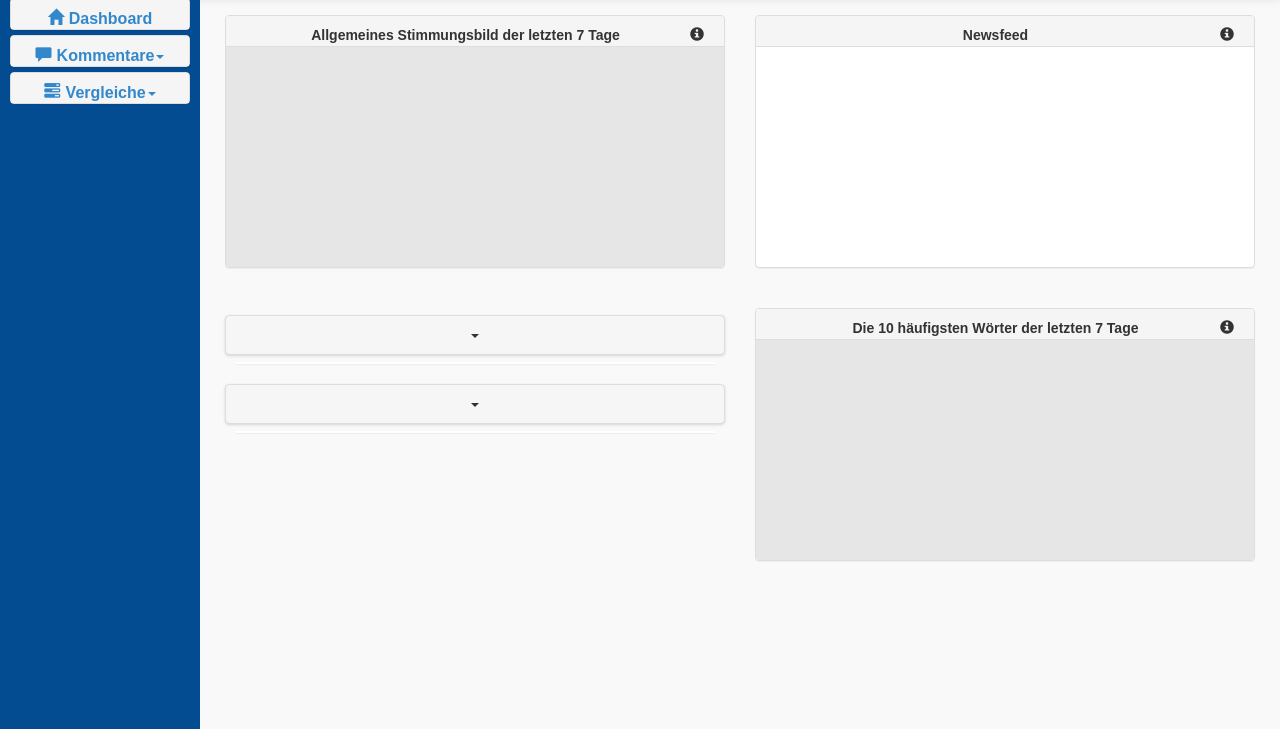
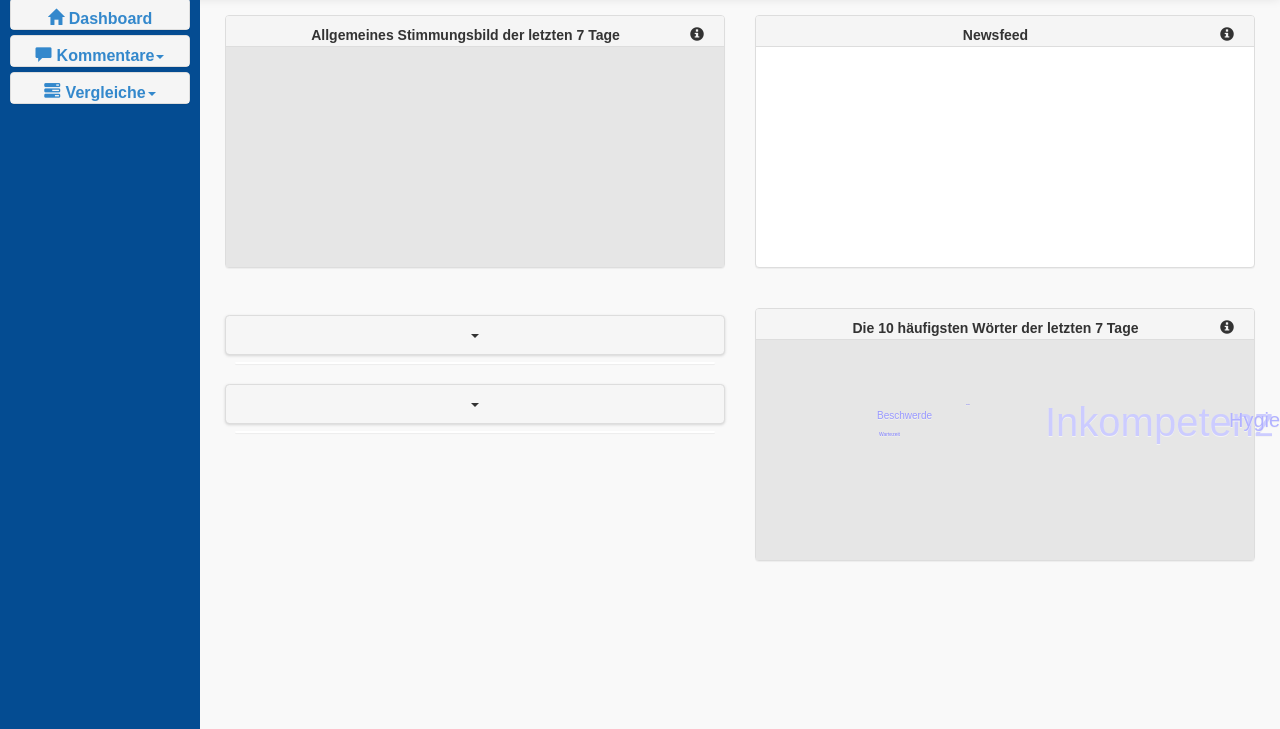
Before and after one commit to ProKo2015/Dashboard, a plain HTML site: page index.html in a window 1280 px wide. Shown: the part 71-800 px from the top of the page. Drawn offline with nearby package versions, Linux system fonts and the light colour scheme; no server answers; some icons are missing.

Commit message:
Aenderung Einbindung externe Datei wortliste.json in Code Wortcloud

```diff
--- a/index.html
+++ b/index.html
@@ -477,7 +477,7 @@ legendDonut.append("text")
 
 //Wordcloud
 
-d3.json("http://134.91.18.177:5000/worthaeufigkeit_kh1", function(error, data) {
+d3.json("wortliste.json", function(error, data) {
 
 		 var color = d3.scale.linear()
             var color = d3.scale.linear()
```
